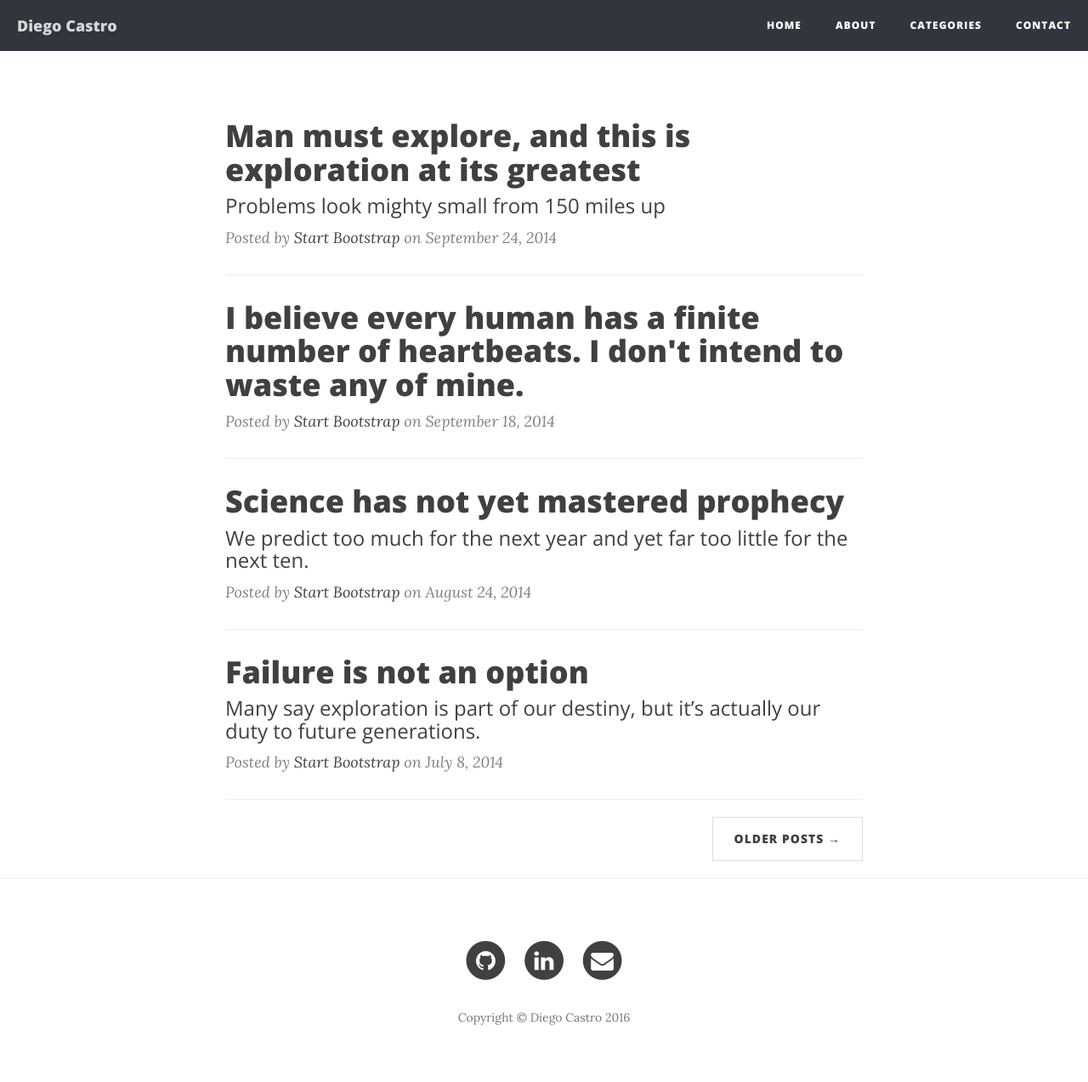
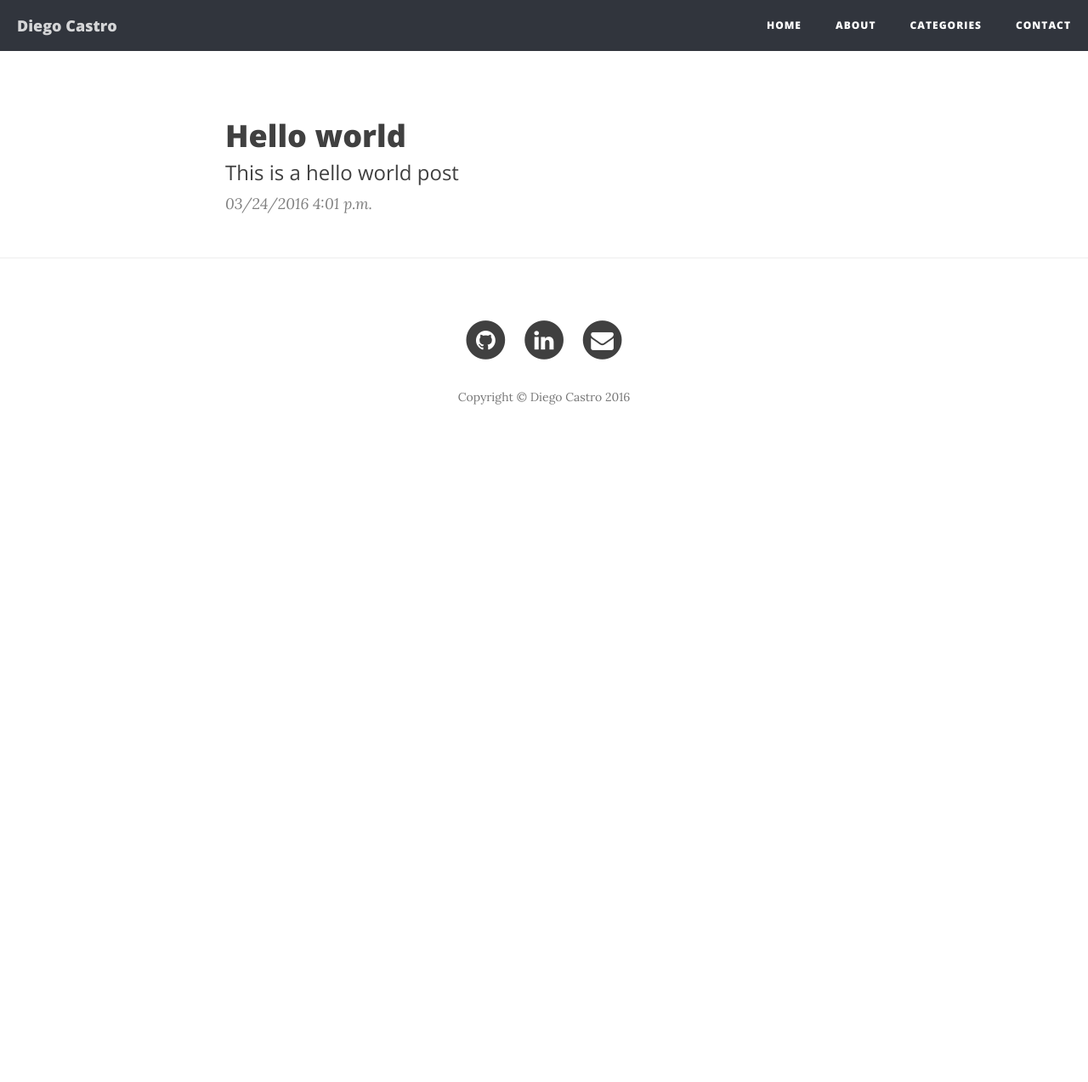
Before and after one commit to diegocastro/diegoccastro, a Django app: page / in a window 1280 px wide. Shown: the whole page at 85% size. After the commit the page ends 476 px from the top, so only its background shows below. Run offline with Django 3.2, Linux system fonts and the light colour scheme; data comes from the database, SQL or seed files in the repository; both versions use the stored data as it was after the commit; some libraries are stand-ins or nearby versions.

Commit message:
parcial detail

```diff
--- a/diegoccastro/templates/website/post/list.html
+++ b/diegoccastro/templates/website/post/list.html
@@ -1,4 +1,6 @@
 {% extends 'website/base.html' %}
+
+{% load i18n %}
 
 {% block title %}Home{% endblock %}
 
@@ -6,57 +8,36 @@
     <div class="container">
         <div class="row">
             <div class="col-lg-8 col-lg-offset-2 col-md-10 col-md-offset-1">
+                {% for post in post_list %}
                     <div class="post-preview">
-                    <a href="post.html">
-                        <h2 class="post-title">
-                            Man must explore, and this is exploration at its greatest
-                        </h2>
-                        <h3 class="post-subtitle">
-                            Problems look mighty small from 150 miles up
-                        </h3>
+                        <a href="{% url 'website:post_detail' slug=post.slug %}">
+                            <h2 class="post-title">{{ post.title }}</h2>
+                            <h3 class="post-subtitle">{{ post.short_description }}</h3>
                         </a>
-                    <p class="post-meta">Posted by <a href="#">Start Bootstrap</a> on September 24, 2014</p>
+                        <p class="post-meta">{{ post.published_date|date:"SHORT_DATETIME_FORMAT" }}</p>
                     </div>
+
+                    {% if not forloop.last %}
                         <hr>
-                <div class="post-preview">
-                    <a href="post.html">
-                        <h2 class="post-title">
-                            I believe every human has a finite number of heartbeats. I don't intend to waste any of mine.
-                        </h2>
-                    </a>
-                    <p class="post-meta">Posted by <a href="#">Start Bootstrap</a> on September 18, 2014</p>
-                </div>
-                <hr>
-                <div class="post-preview">
-                    <a href="post.html">
-                        <h2 class="post-title">
-                            Science has not yet mastered prophecy
-                        </h2>
-                        <h3 class="post-subtitle">
-                            We predict too much for the next year and yet far too little for the next ten.
-                        </h3>
-                    </a>
-                    <p class="post-meta">Posted by <a href="#">Start Bootstrap</a> on August 24, 2014</p>
-                </div>
-                <hr>
-                <div class="post-preview">
-                    <a href="post.html">
-                        <h2 class="post-title">
-                            Failure is not an option
-                        </h2>
-                        <h3 class="post-subtitle">
-                            Many say exploration is part of our destiny, but it’s actually our duty to future generations.
-                        </h3>
-                    </a>
-                    <p class="post-meta">Posted by <a href="#">Start Bootstrap</a> on July 8, 2014</p>
-                </div>
-                <hr>
+                    {% endif %}
+                {% endfor %}
+
                 <!-- Pager -->
+                {% if is_paginated %}
                     <ul class="pager">
+                        {% if page_obj.has_previous %}
+                            <li class="previous">
+                                <a href="?page={{ page_obj.previous_page_number }}">&larr; {% trans 'Newer Posts' %}</a>
+                            </li>
+                        {% endif %}
+
+                        {% if page_obj.has_next %}
                             <li class="next">
-                        <a href="#">Older Posts &rarr;</a>
+                                <a href="?page={{ page_obj.next_page_number }}">{% trans 'Older Posts' %} &rarr;</a>
                             </li>
+                        {% endif %}
                     </ul>
+                {% endif %}
             </div>
         </div>
     </div>
--- a/website/urls.py
+++ b/website/urls.py
@@ -3,4 +3,5 @@ from website import views
 
 urlpatterns = [
     url(r'^$', views.PostList.as_view(), name='home'),
+    url(r'^blog/(?P<slug>[\w-]+)/', views.PostDetail.as_view(), name='post_detail'),
 ]
--- a/website/views.py
+++ b/website/views.py
@@ -1,4 +1,5 @@
 from django.utils import timezone
+from django.views.generic.detail import DetailView
 from django.views.generic import ListView
 from .models import Post
 
@@ -6,9 +7,16 @@ from .models import Post
 class PostList(ListView):
     context_object_name = 'post_list'
     template_name = "website/post/list.html"
+    paginate_by = 10
 
     def get_queryset(self):
         return Post.objects\
             .filter(published_date__lte=timezone.now())\
             .filter(language__exact=self.request.LANGUAGE_CODE)\
             .order_by('-published_date')
+
+
+class PostDetail(DetailView):
+    model = Post
+    context_object_name = 'post'
+    template_name = "website/post/detail.html"
```
Also changed, not shown: diegoccastro/templates/website/post/detail.html (added, +22 -0 lines), db.sqlite3, website/migrations/0001_initial.py. Lines whose indentation alone changed are shown as unchanged.
